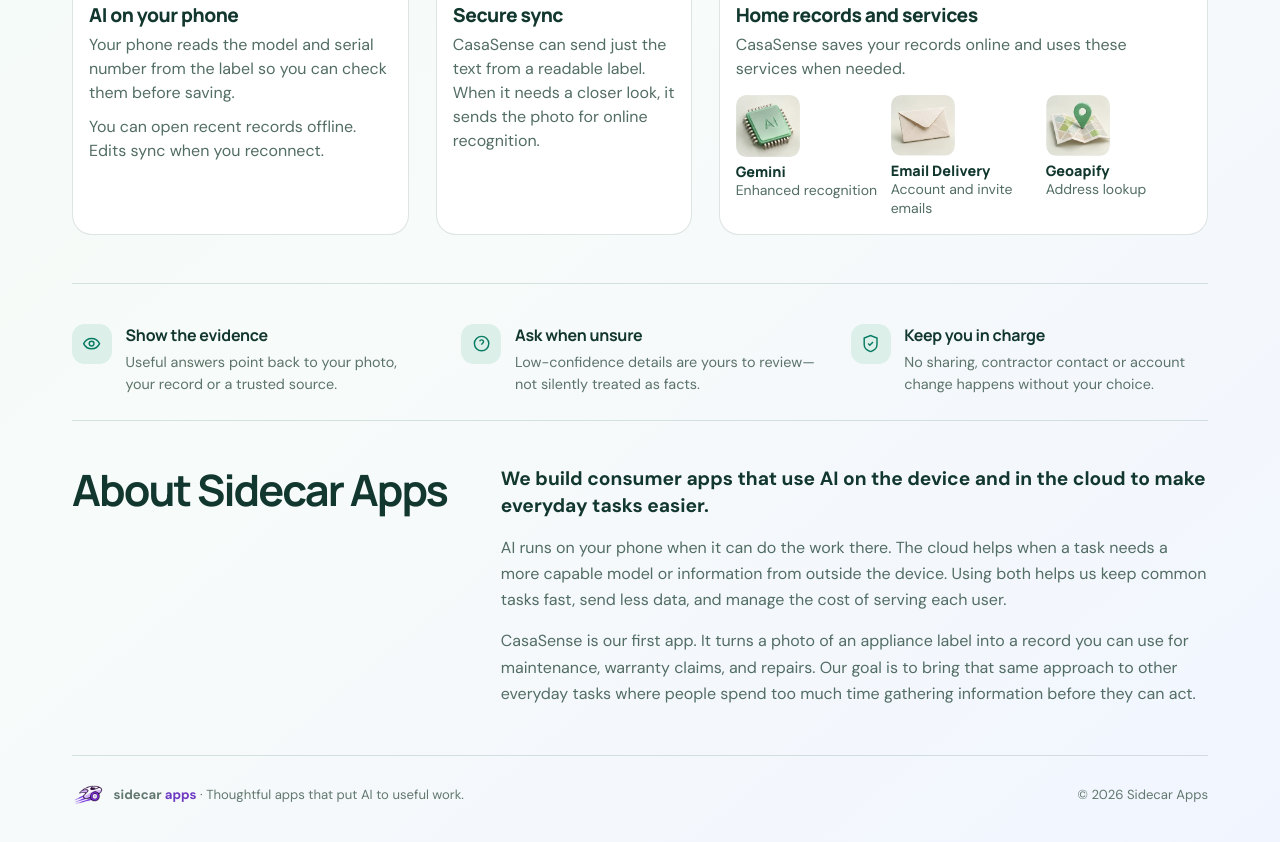
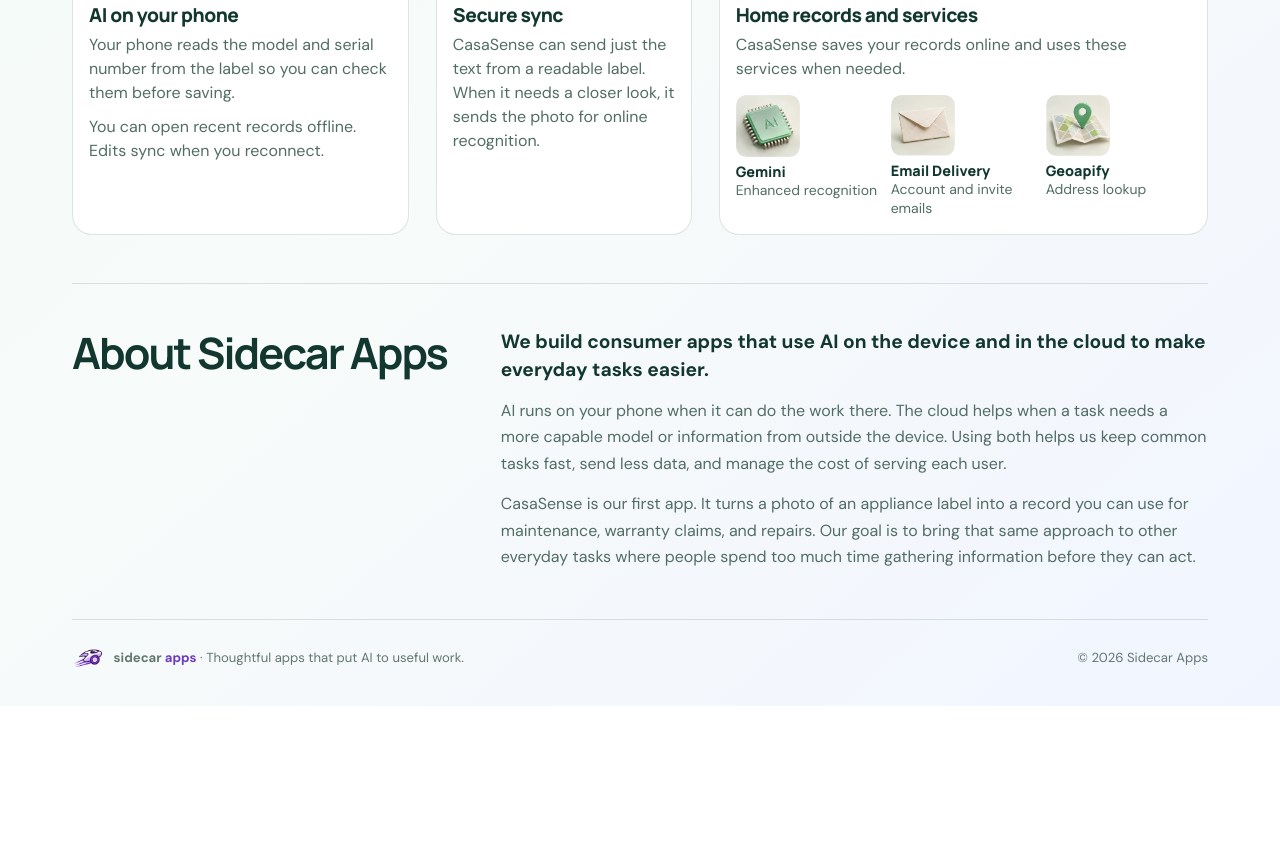
Before and after one commit to kumarrajamani-ai/sidecarapps, a plain HTML site: page index.html in a window 1280 px wide. Shown: the part 1104-1946 px from the top of the page. After the commit the page ends 1810 px from the top, so only its background shows below. Drawn offline with Linux system fonts and the light colour scheme.

Commit message:
Remove the Sidecar homepage trust cards

```diff
--- a/index.html
+++ b/index.html
@@ -531,51 +531,6 @@
       .flow-service strong, .flow-service span { font-size: 1rem; }
     }
 
-    .principles {
-      padding: 2.5rem 0 1.5rem;
-      display: grid;
-      grid-template-columns: repeat(3, 1fr);
-      gap: 2rem;
-      border-top: 1px solid var(--line);
-    }
-
-    .principle {
-      display: grid;
-      grid-template-columns: 2.5rem 1fr;
-      gap: 0.85rem;
-      align-items: start;
-    }
-
-    .principle-icon {
-      width: 2.5rem;
-      height: 2.5rem;
-      display: grid;
-      place-items: center;
-      border-radius: 0.8rem;
-      background: var(--brand-soft);
-      color: var(--brand);
-    }
-
-    .principle-icon svg {
-      width: 1.2rem;
-      height: 1.2rem;
-      stroke-width: 1.8;
-    }
-
-    .principle h2 {
-      margin: 0.05rem 0 0.35rem;
-      font-size: 1rem;
-      line-height: 1.35;
-      letter-spacing: -0.015em;
-    }
-
-    .principle p {
-      margin: 0;
-      color: #5c736a;
-      font-size: 0.9rem;
-      line-height: 1.52;
-    }
-
     .about {
       display: grid;
       grid-template-columns: minmax(0, 0.7fr) minmax(0, 1.3fr);
@@ -631,18 +586,6 @@
       object-fit: contain;
     }
 
-    .sr-only {
-      position: absolute;
-      width: 1px;
-      height: 1px;
-      padding: 0;
-      margin: -1px;
-      overflow: hidden;
-      clip: rect(0, 0, 0, 0);
-      white-space: nowrap;
-      border: 0;
-    }
-
     a:focus-visible {
       outline: 3px solid #5ab79f;
       outline-offset: 4px;
@@ -657,7 +600,6 @@
       .page-shell { padding: 0 1.5rem; }
       .hero { grid-template-columns: minmax(0, 1fr); }
       .product-visual { max-width: 38rem; width: 100%; margin: 0 auto; }
-      .principles { grid-template-columns: 1fr; }
     }
 
     @media (max-width: 42rem) {
@@ -693,7 +635,6 @@
       <nav class="site-nav" aria-label="Main navigation">
         <a class="app-link" href="#casasense">CasaSense</a>
         <a href="#how-ai-helps">How AI helps</a>
-        <a href="#why-trust-us">Why trust us</a>
         <a class="about-link" href="#about">About</a>
       </nav>
     </header>
@@ -798,28 +739,6 @@
         </ol>
       </section>
 
-      <section class="principles" id="why-trust-us" aria-labelledby="trust-heading">
-        <h2 class="sr-only" id="trust-heading">How Sidecar Apps uses AI responsibly</h2>
-        <article class="principle">
-          <span class="principle-icon">
-            <svg viewBox="0 0 24 24" fill="none" stroke="currentColor" aria-hidden="true"><path d="M2.1 12a10.8 10.8 0 0 1 19.8 0 10.8 10.8 0 0 1-19.8 0Z"/><circle cx="12" cy="12" r="3"/></svg>
-          </span>
-          <div><h2>Show the evidence</h2><p>Useful answers point back to your photo, your record or a trusted source.</p></div>
-        </article>
-        <article class="principle">
-          <span class="principle-icon">
-            <svg viewBox="0 0 24 24" fill="none" stroke="currentColor" aria-hidden="true"><circle cx="12" cy="12" r="9"/><path d="M9.6 9a2.5 2.5 0 0 1 4.85.8c0 1.7-2.45 2-2.45 3.7M12 17h.01"/></svg>
-          </span>
-          <div><h2>Ask when unsure</h2><p>Low-confidence details are yours to review—not silently treated as facts.</p></div>
-        </article>
-        <article class="principle">
-          <span class="principle-icon">
-            <svg viewBox="0 0 24 24" fill="none" stroke="currentColor" aria-hidden="true"><path d="M20 13c0 5-3.5 7.5-8 9-4.5-1.5-8-4-8-9V5l8-3 8 3Z"/><path d="m9 12 2 2 4-4"/></svg>
-          </span>
-          <div><h2>Keep you in charge</h2><p>No sharing, contractor contact or account change happens without your choice.</p></div>
-        </article>
-      </section>
-
       <section class="about" id="about" aria-labelledby="about-heading">
         <h2 id="about-heading">About Sidecar Apps</h2>
         <div>
```
